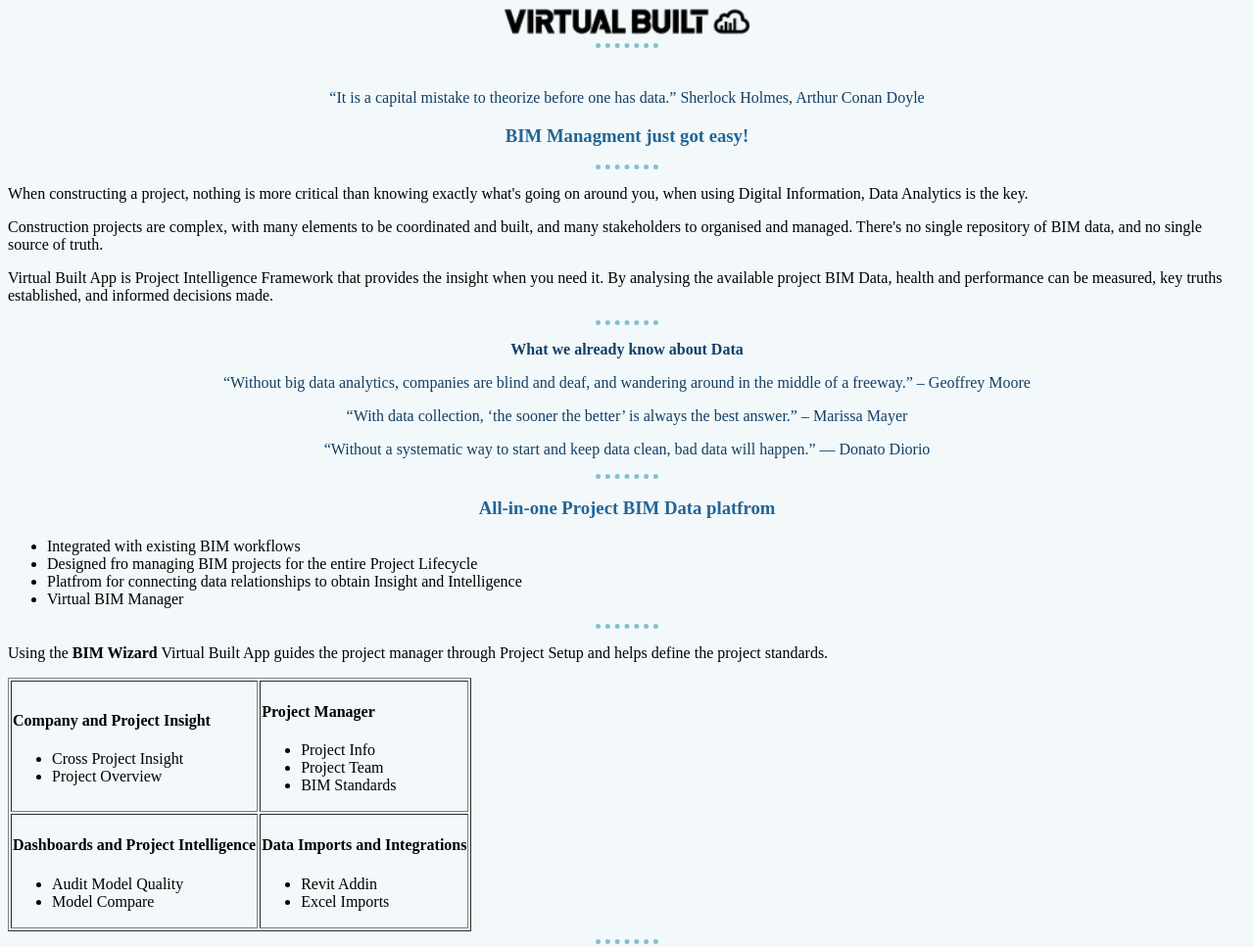
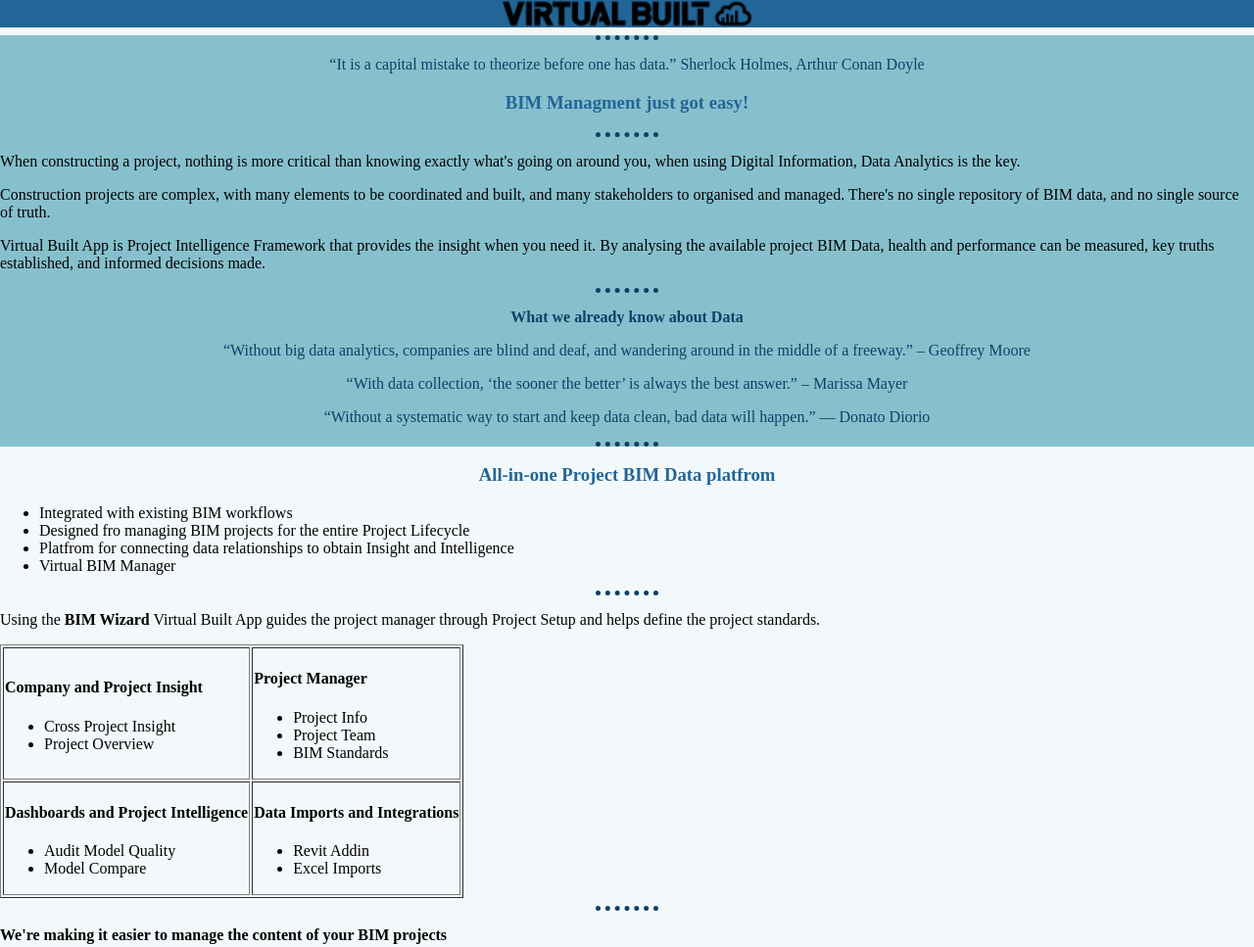
Before and after one commit to MichaelClothier/virtual-built-app, a plain HTML site: page index.html in a window 1280 px wide. Shown: the top 967 px of the page at 98% size. Drawn offline with Linux system fonts and the light colour scheme.

Commit message:
Updated colours

```diff
--- a/css/styles.css
+++ b/css/styles.css
@@ -2,10 +2,11 @@
 
 body {
   background-color: #f3f9fb;
+  margin: 0;
 }
 
 hr {
-  border-color: #87c0cd;
+  border-color: #113f67;
   border-style: none;
   border-top-style: dotted;
   border-width: 5px;
@@ -18,6 +19,15 @@
 }
 
 /**************CLASS SELECTOR*********/
+
+.top {
+  background-color: #87c0cd;
+  margin: 0;
+}
+
+.head {
+  background-color: #226597;
+}
 
 .quotes {
   color: #113f67;
--- a/index.html
+++ b/index.html
@@ -5,12 +5,15 @@
   <meta charset="utf-8">
   <title>Virtual Built App</title>
   <link rel="stylesheet" href="css/styles.css">
+  <link rel="icon" href="favicon.ico"
 </head>
 
 <body>
+  <div class="head">
     <img class="header" src="images/VirtualBuiltAppLogo.png">
+  </div>
+  <div class="top">
     <hr>
-  <br>
     <p class="quotes">“It is a capital mistake to theorize before one has data.” Sherlock Holmes, Arthur Conan Doyle</p>
     <h3>BIM Managment just got easy!</h3>
     <hr>
@@ -23,6 +26,8 @@
     <p class="quotes">“With data collection, ‘the sooner the better’ is always the best answer.” – Marissa Mayer</p>
     <p class="quotes">“Without a systematic way to start and keep data clean, bad data will happen.” — Donato Diorio</p>
     <hr>
+  </div>
+
   <h3>All-in-one Project BIM Data platfrom</h3>
   <ul>
     <li>Integrated with existing BIM workflows</li>
```
Also changed, not shown: favicon.ico (added). Lines whose indentation alone changed are shown as unchanged.
